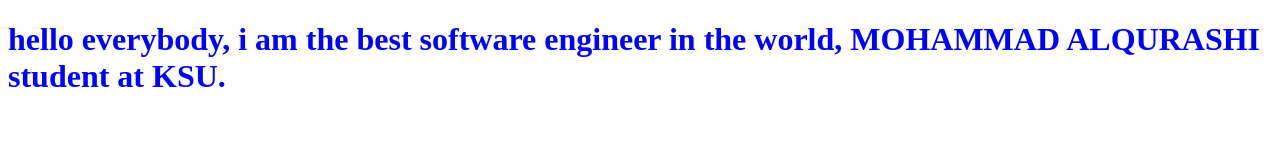
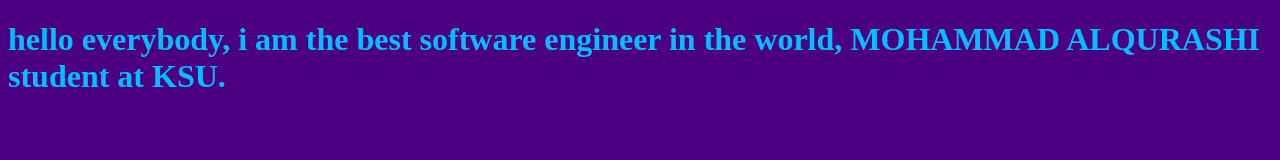
Before and after one commit to FZXWW/myProject, a plain HTML site: page index.html in a window 1280 px wide. Drawn offline with Linux system fonts and the light colour scheme.

Commit message:
chnging the background and text colors

```diff
--- a/style.css
+++ b/style.css
@@ -1,3 +1,6 @@
 h1{
-    color:blue;
+    color:deepskyblue;
 }
+body{
+    background-color: indigo;
+}
```
